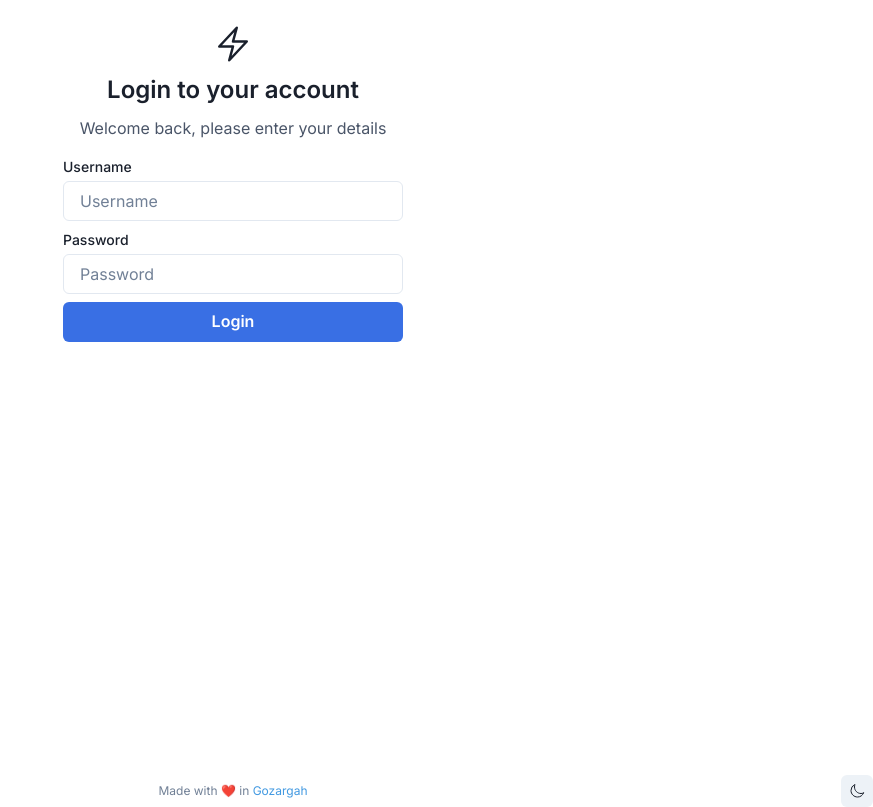
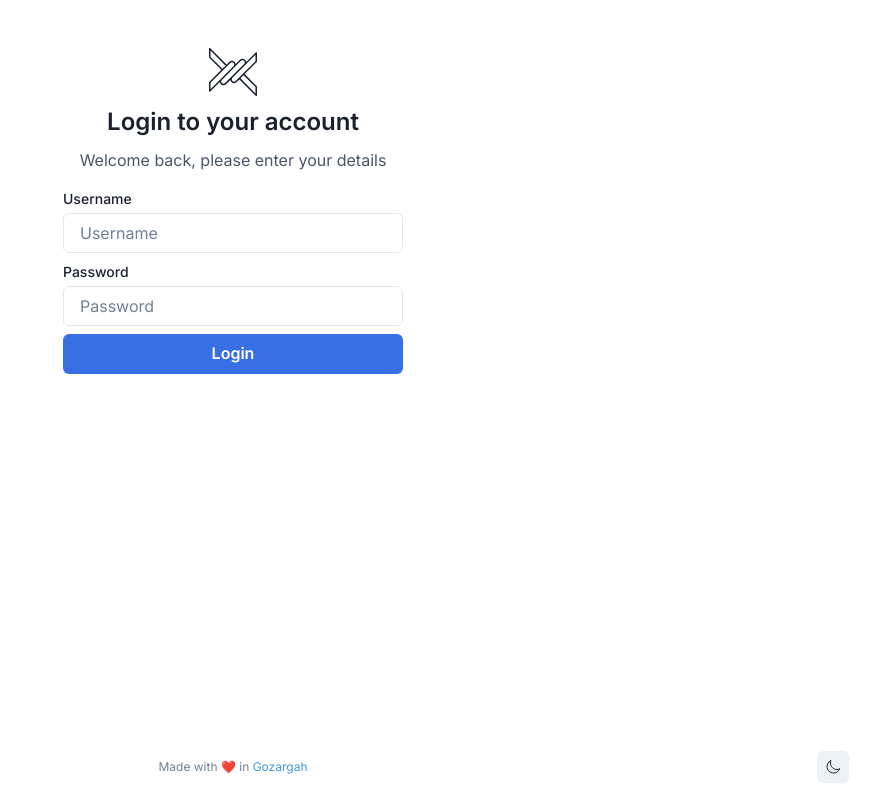
Before and after one commit to Gozargah/Marzban, a React (Vite) app in the folder app/dashboard/: page /login in a window 1280 px wide. Shown: the whole page, without its empty margins (407-1280 px from the left). Built offline with nearby package versions, Linux system fonts and the light colour scheme; no server answers; what ohmyfetch would draw is missing.

Commit message:
feat(frontend): logo on login page

```diff
--- a/app/dashboard/src/pages/Login.tsx
+++ b/app/dashboard/src/pages/Login.tsx
@@ -21,16 +21,18 @@ import { Footer } from "components/Footer";
 import { Input } from "components/Input";
 import { fetch } from "service/http";
 import { setAuthToken } from "utils/authStorage";
+import { ReactComponent as Logo } from "assets/logo.svg";
 
 const schema = z.object({
   username: z.string().min(1, "This field is required"),
   password: z.string().min(1, "This field is required"),
 });
 
-export const LogoIcon = chakra(BoltIcon, {
+export const LogoIcon = chakra(Logo, {
   baseStyle: {
-    w: 10,
-    h: 10,
+    strokeWidth: "10px",
+    w: 12,
+    h: 12,
   },
 });
 
@@ -69,7 +71,7 @@ export const Login: FC = () => {
       .finally(setLoading.bind(null, false));
   };
   return (
-    <VStack justifyContent="space-between" minH="100vh">
+    <VStack justifyContent="space-between" minH="100vh" p="6">
       <HStack w="full" justifyContent="center" alignItems="center">
         <Box w="full" maxW="340px" mt="6">
           <VStack alignItems="center" w="full">
```
Also changed, not shown: app/dashboard/src/assets/logo.svg (added).
